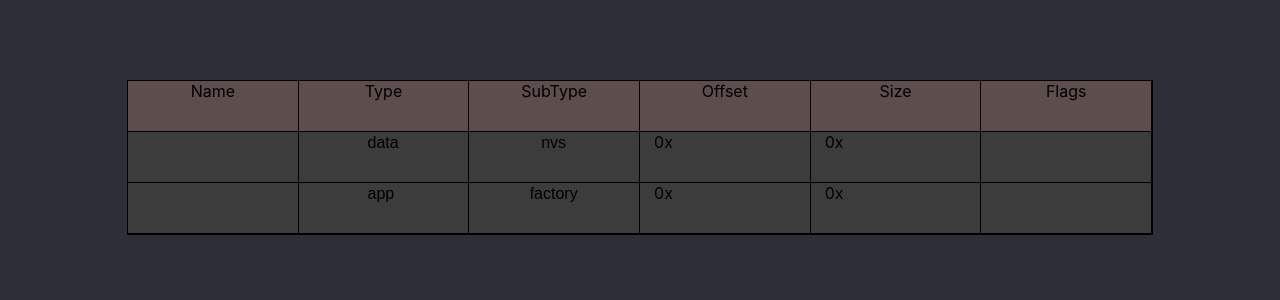
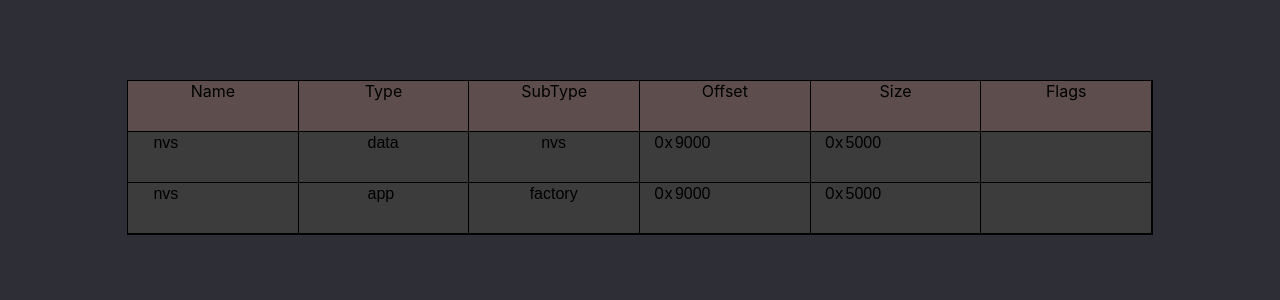
Before and after one commit to platevoltage/esp32-partition-calculator, a React (Create React App) app: page / in a window 1280 px wide. Shown: the top 300 px of the page. Built offline with nearby package versions, Linux system fonts and the light colour scheme.

Commit message:
changed styling

```diff
--- a/src/components/Row.tsx
+++ b/src/components/Row.tsx
@@ -21,7 +21,7 @@ export default function Row({table, setTable, i}: Props) {
     <div className="row">
 
         <div className="column">
-            <input type="text" name="name" onChange={(e) => {
+            <input type="text" name="name" value={table[i].name} spellCheck="false" onChange={(e) => {
                 table[i].name = e.target.value;
                 setTable([...table]);
             }}>
@@ -76,7 +76,7 @@ export default function Row({table, setTable, i}: Props) {
         </div>
 
         <div className="column">
-            0x<input type="text" name="offset" onChange={(e) => {
+            0x<input type="text" name="offset" value={(table[i].offset || 0).toString(16)} onChange={(e) => {
                 table[i].offset = parseInt(e.target.value, 16);
                 setTable([...table]);
             }}>
@@ -86,17 +86,17 @@ export default function Row({table, setTable, i}: Props) {
         </div>
 
         <div className="column">
-            0x<input type="text" name="size" onChange={(e) => {
+            0x<input type="text" name="size" value={(table[i].size || 0).toString(16)} onChange={(e) => {
                 table[i].size = parseInt(e.target.value, 16);
                 setTable([...table]);
             }}>
 
+            {/* {table[i].size.toString(16)} */}
             </input>
-            {/* 0x{table[i].size.toString(16)} */}
         </div>
 
         <div className="column">
-            <input type="text" name="flags" onChange={(e) => {
+            <input type="text" name="flags" spellCheck="false" onChange={(e) => {
                 table[i].flags = e.target.value;
                 setTable([...table]);
             }}>
```
